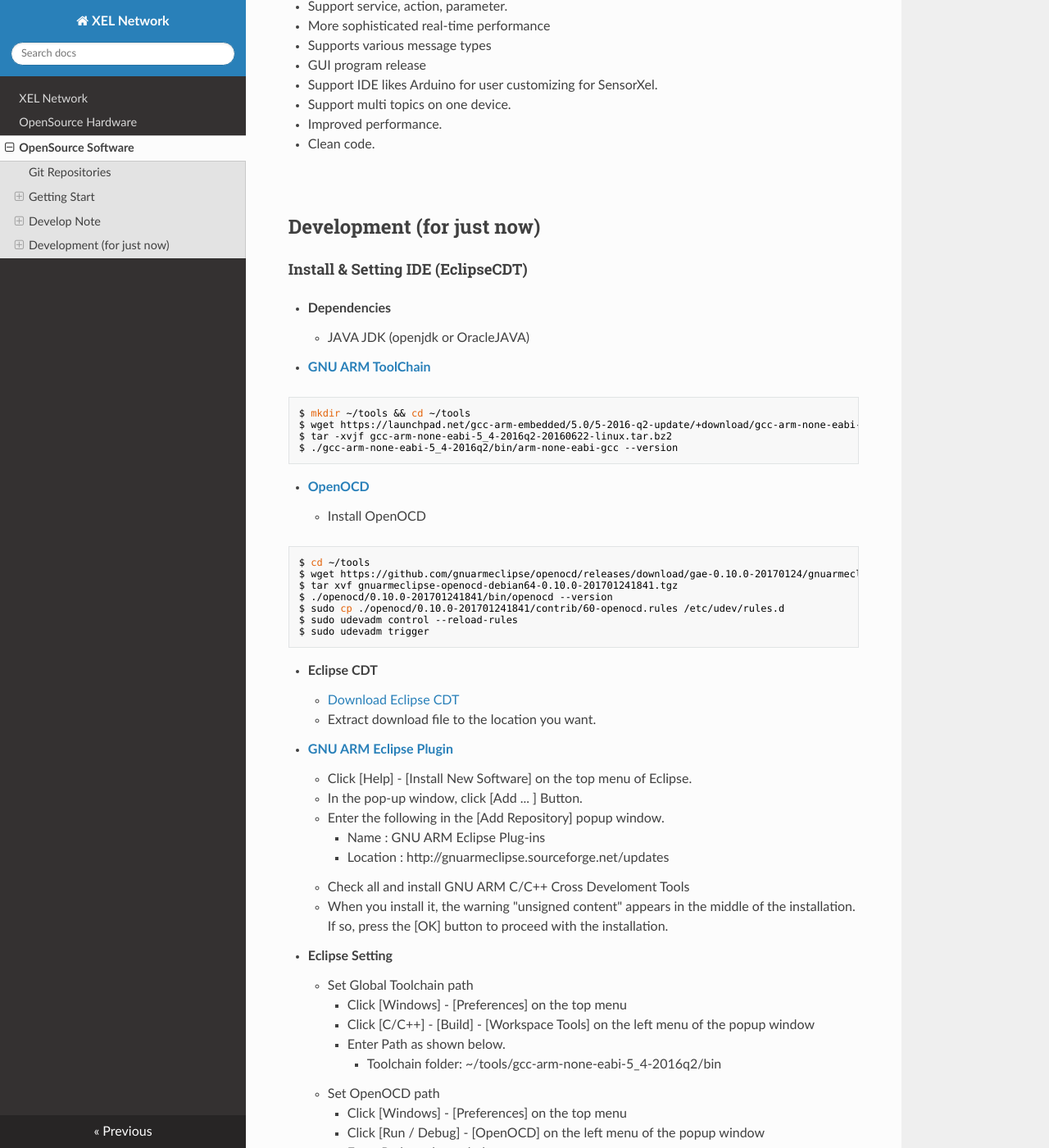
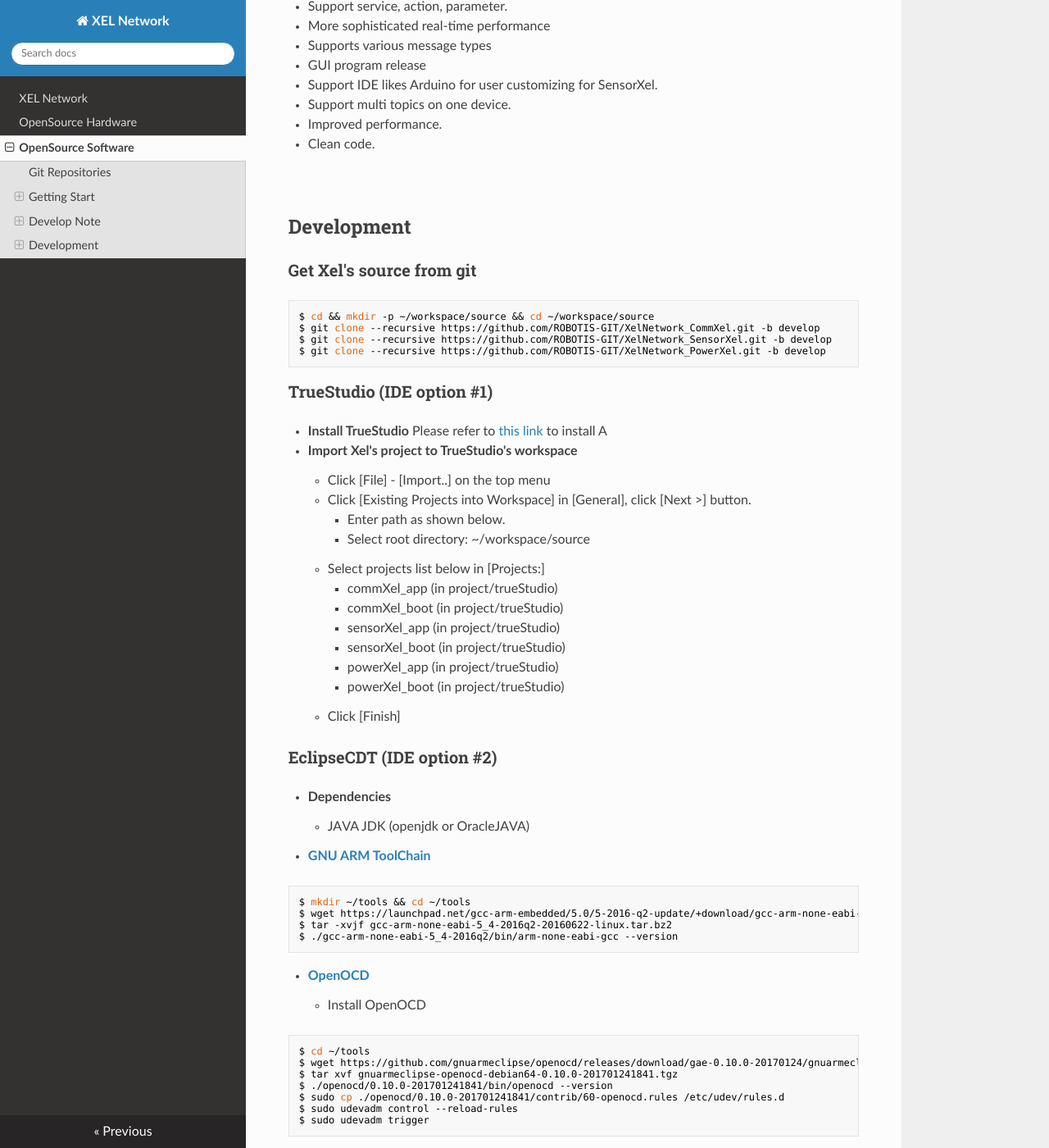
Before and after one commit to ROBOTIS-GIT/XelNetwork_Documents, an MkDocs documentation site: the page built from docs/software.md, in a window 1280 px wide and 1400 px high, scrolled down 2330 px. Shown: the whole window at 82% size. Built offline with MkDocs 1.6.1, drawn with Linux system fonts in a browser that asks for light colours; nearby versions of some CDN libraries; old or Windows-style settings are respelled for this version of MkDocs; some of the changed text lies outside the part shown.

Commit message:
Added trueStudio Guide for development.

````diff
--- a/docs/software.md
+++ b/docs/software.md
@@ -82,8 +82,34 @@
 
 <br>
 
-## Development (for just now)
-#### Install & Setting IDE (EclipseCDT)
+## Development
+### Get Xel's source from git
+```bash
+$ cd && mkdir -p ~/workspace/source && cd ~/workspace/source
+$ git clone --recursive https://github.com/ROBOTIS-GIT/XelNetwork_CommXel.git -b develop
+$ git clone --recursive https://github.com/ROBOTIS-GIT/XelNetwork_SensorXel.git -b develop
+$ git clone --recursive https://github.com/ROBOTIS-GIT/XelNetwork_PowerXel.git -b develop
+```
+
+### TrueStudio (IDE option #1)
+- **Install TrueStudio**
+Please refer to [this link](https://atollic.com/resources/download/) to install A
+
+- **Import Xel's project to TrueStudio's workspace**
+	- Click [File] - [Import..] on the top menu
+	- Click [Existing Projects into Workspace] in [General], click [Next >] button.
+		- Enter path as shown below.
+		- Select root directory: ~/workspace/source
+	- Select projects list below in [Projects:]
+		- commXel_app    (in project/trueStudio)
+		- commXel_boot  (in project/trueStudio)
+		- sensorXel_app   (in project/trueStudio)
+		- sensorXel_boot  (in project/trueStudio)
+		- powerXel_app    (in project/trueStudio)
+		- powerXel_boot   (in project/trueStudio)
+	- Click [Finish]
+
+### EclipseCDT (IDE option #2)
 - **Dependencies**
 	- JAVA JDK (openjdk or OracleJAVA)
 
@@ -141,27 +167,19 @@
 			- Name: COM_PORT
 			- Value: /dev/ttyACM0
 
-#### Get Xel's source from git
-```bash
-$ cd && mkdir -p ~/workspace/source && cd ~/workspace/source
-$ git clone --recursive https://github.com/ROBOTIS-GIT/XelNetwork_CommXel.git -b develop
-$ git clone --recursive https://github.com/ROBOTIS-GIT/XelNetwork_SensorXel.git -b develop
-$ git clone --recursive https://github.com/ROBOTIS-GIT/XelNetwork_PowerXel.git -b develop
-```
+- **Import Xel's project to EclipseCDT's workspace**
+	- Click [File] - [Import..] on the top menu
+	- Click [Existing Projects into Workspace] in [General], click [Next >] button.
+		- Enter path as shown below.
+		- Select root directory: ~/workspace/source
+	- Select projects list below in [Projects:]
+		- commXel_app     (in project/eclipse)
+		- commXel_boot   (in project/eclipse)
+		- sensorXel_app    (in project/eclipse)
+		- sensorXel_boot   (in project/eclipse)
+		- powerXel_app     (in project/eclipse)
+		- powerXel_boot    (in project/eclipse)
+	- Click [Finish]
 
-#### Import Xel's project to EclipseCDT
-- Click [File] - [Import..] on the top menu
-- Click [Existing Projects into Workspace] in [General], click [Next >] button.
-- Enter path as shown below.
-	- Select root directory: ~/workspace/source
-- Select projects list below in [Projects:]
-	- commXel_app
-	- commXel_boot
-	- sensorXel_app
-	- sensorXel_boot
-	- powerXel_app
-	- powerXel_boot
-- Click [Finish]
-
-#### Introduce source tree
+### Introducing source tree structure
 (coming soon)
````
